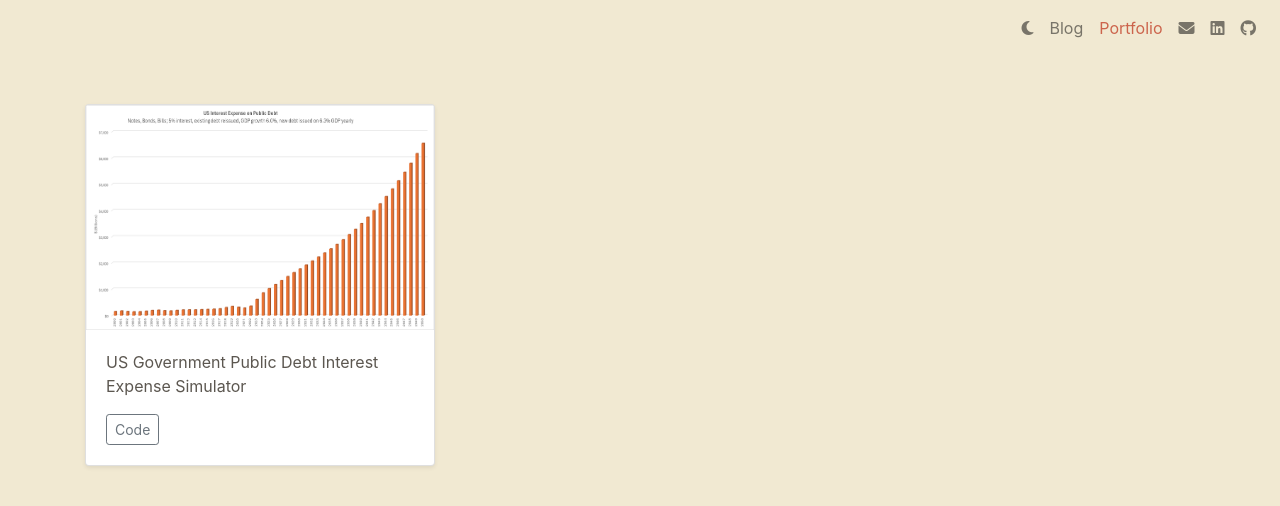
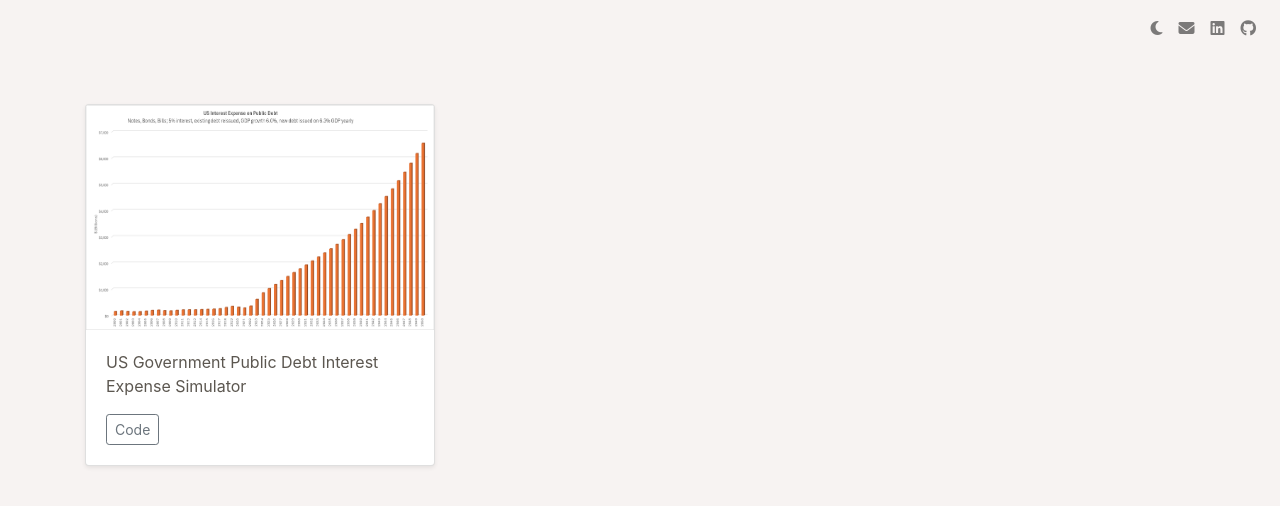
Before and after one commit to john-e-moore/personal-website, a Flask app: page /portfolio in a window 1280 px wide. Shown: the top 506 px of the page. Run offline with Flask 3, Linux system fonts and the light colour scheme; some libraries are stand-ins or nearby versions.

Commit message:
new blog post and light mode base color

```diff
--- a/app/routes.py
+++ b/app/routes.py
@@ -6,13 +6,18 @@ from datetime import datetime
 import markdown
 from .utils import compute_time_diff
 
+words_not_to_capitalize = [
+    'a', 'an', 'and', 'as', 'at', 'but', 'by', 'for', 'if',
+    'in', 'nor', 'of', 'on', 'or', 'so', 'the', 'to', 'up', 'yet'
+]
+
 @app.route('/')
 def index():
     content = []
     for filename in os.listdir('app/static/blog_posts'):
         if filename.endswith('.md'):
             post_id, post_name, timestamp = filename[:-3].split('_')
-            post_name = ' '.join([ x.title() for x in post_name.split('-') ])
+            post_name = ' '.join([x.title() if (x not in words_not_to_capitalize) or (post_name.index(x) == 0) else x for x in post_name.split('-')])
             date = datetime.strptime(timestamp, '%Y%m%d').strftime('%Y-%m-%d')
             content.append({
                 'name': post_name,
@@ -34,7 +39,8 @@ def post(post_extension):
     print(f"Post path: {post_path}")
     if os.path.exists(post_path):
         post_id, post_name, timestamp = post_extension[:-3].split('_')
-        post_name = ' '.join([ x.title() for x in post_name.split('-') ])
+        post_name = ' '.join([x.title() if (x not in words_not_to_capitalize) or (post_name.index(x) == 0) else x for x in post_name.split('-')])
+        print(f"Post name: {post_name}")
         with open(post_path, 'r') as file:
             body = markdown.markdown(file.read())
         time_ago = compute_time_diff(timestamp)
--- a/app/static/css/theme-styles.css
+++ b/app/static/css/theme-styles.css
@@ -1,10 +1,10 @@
 body {
-    background-color: #F1E9D2 !important; /* Parchment */
+    background-color: #F7F3F2 !important; /* Parchment */
     color: #5C5750 !important; /* Dark gray */
 }
 
 .navbar-light {
-    background-color: #F1E9D2 !important; /* Parchment */
+    background-color: #F7F3F2 !important; /* Parchment */
 }
 
 .nav-link {
--- a/app/templates/base.html
+++ b/app/templates/base.html
@@ -19,12 +19,14 @@
                 <li class="nav-item">
                     <a class="nav-link theme-toggle" href="#" onclick="toggleTheme(); return false;"><i class="fas fa-moon"></i></a>
                 </li>
+                <!--
                 <li class="nav-item">
-                    <a class="nav-link" href="/">Blog</a>
+                    <a class="nav-link" href="/">Home</a>
                 </li>
                 <li class="nav-item">
                     <a class="nav-link" href="/portfolio">Portfolio</a>
                 </li>
+                -->
                 <li class="nav-item">
                     <a class="nav-link" href="mailto:jmoore87jr@gmail.com"><i class="fas fa-envelope"></i></a>
                 </li>
```
Also changed, not shown: app/static/blog_posts/004_poker-pt-1-riding-the-wave_20240611.md (added, +9 -0 lines).
